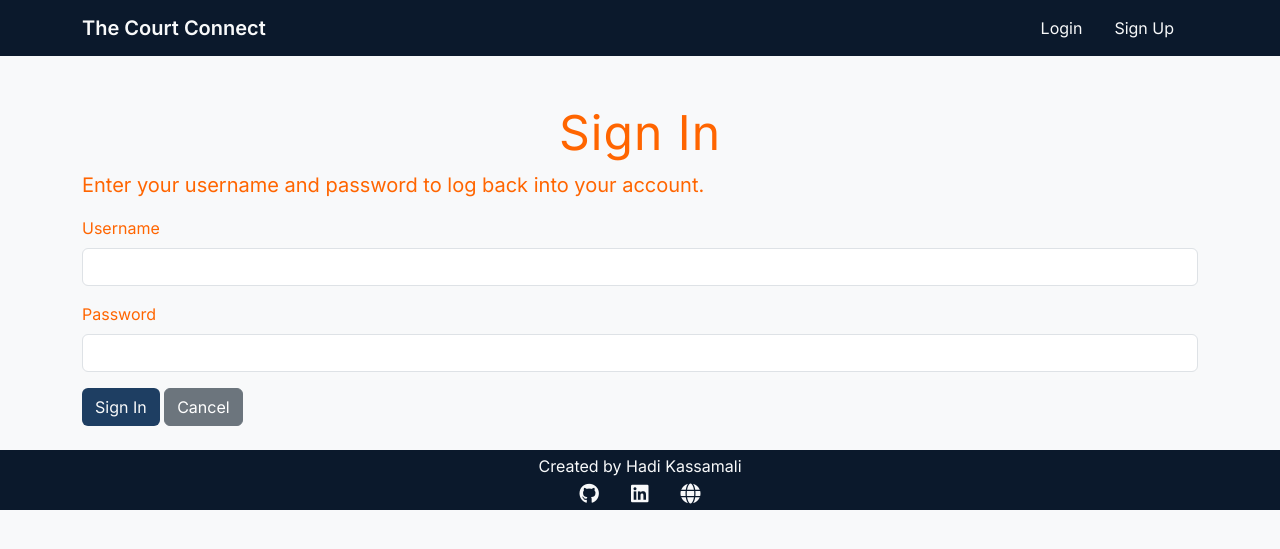
After one commit to hdkassamali/The-Court-Connect, a Flask app: page /login in a window 1280 px wide. The commit adds this page. Shown: the top 549 px of the page. Run offline with Flask 3, Linux system fonts and the light colour scheme.

Commit message:
Created a form_template.html to help form creation become less repetitive. Used the form template to create templates for register and login forms. Also changed the name from Where You Hooping to The Court Connect. Slight styling updates to base.html adn homepage.html Now able to use frontend regiser form to create a User in the Users table on database.

```diff
--- a/templates/base.html
+++ b/templates/base.html
@@ -45,7 +45,7 @@
         {# {% if session["username"] %}
         <a class="navbar-brand text-light">Where You Hooping?</a>
         {% else %} #}
-        <a href="/" class="navbar-brand text-light navbar_title">Where You Hooping?</a>
+        <a href="/" class="navbar-brand text-light navbar_title">The Court Connect</a>
         {# {% endif %} #}
         <ul class="navbar-nav ml-auto">
           {% if session['username'] %}
--- /dev/null
+++ b/templates/form_template.html
@@ -0,0 +1,21 @@
+{% extends "base.html" %} {% block content %}
+<h1 class="display-5">{% block form_title %}{% endblock %}</h1>
+<p class="lead">{% block form_description %} {% endblock %}</p>
+
+<form method="POST" class="mb-4">
+  {{ form.hidden_tag() }}
+  {% for field in form if field.widget.input_type != "hidden" %}
+  <div class="mb-3">
+    <label for="{{field.id}}" class="form-label">{{field.label}}</label>
+    {{ field(class_="form-control")}}
+    {% for error in field.errors %}
+    <span class="form-text text-danger">{{ error }}</span>
+    {% endfor %}
+  </div>
+  {% endfor %}
+  <button class="btn text-light bg-custom-secondary" type="submit">
+  {% block submit_text %}{% endblock %}
+  </button>
+  {% block cancel_url %} {% if cancel_url %} {% endif %} {% endblock %}
+</form>
+{% endblock %}
--- a/templates/homepage.html
+++ b/templates/homepage.html
@@ -1,10 +1,10 @@
-{% extends "base.html" %} {% block title %}Where You Hooping?{% endblock %} {%
+{% extends "base.html" %} {% block title %}The Court Connect{% endblock %} {%
 block content %}
 <div class="container text-center my-5">
   <h1
     class="display-4 text-white font-weight-bold bg-custom-primary py-2 px-4 mb-4 rounded-3 shadow d-inline-block"
   >
-    Where You Hooping?
+    The Court Connect
   </h1>
   <h4 class="text-custom-secondary">
     <strong
--- /dev/null
+++ b/templates/login.html
@@ -0,0 +1,6 @@
+{% extends "form_template.html" %}
+{% block title %}Sign In{% endblock %}
+{% block form_title %}Sign In{% endblock %}
+{% block form_description %}Enter your username and password to log back into your account. {% endblock %}
+{% block submit_text %}Sign In{% endblock%}
+{% block cancel_url %} <a href="/" class="btn btn-secondary">Cancel</a>{% endblock %}
--- /dev/null
+++ b/templates/register.html
@@ -0,0 +1,6 @@
+{% extends "form_template.html" %}
+{% block title %}User Registration{% endblock %}
+{% block form_title %}Create an Account{% endblock %}
+{% block form_description %}Join the connection. Create an account to start searching for courts today!{% endblock %}
+{% block submit_text %}Register{% endblock%}
+{% block cancel_url %} <a href="/" class="btn btn-secondary">Cancel</a>{% endblock %}
```
